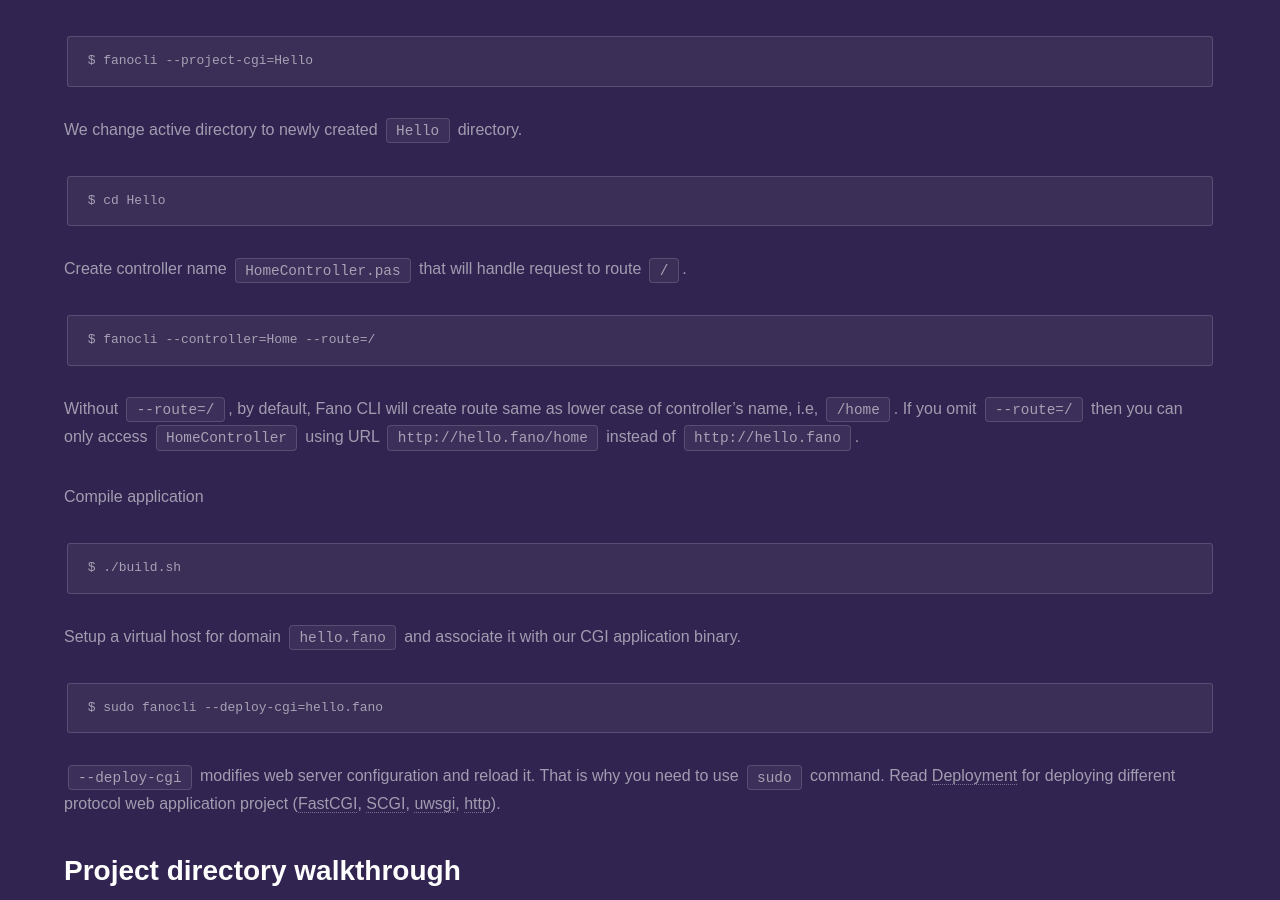
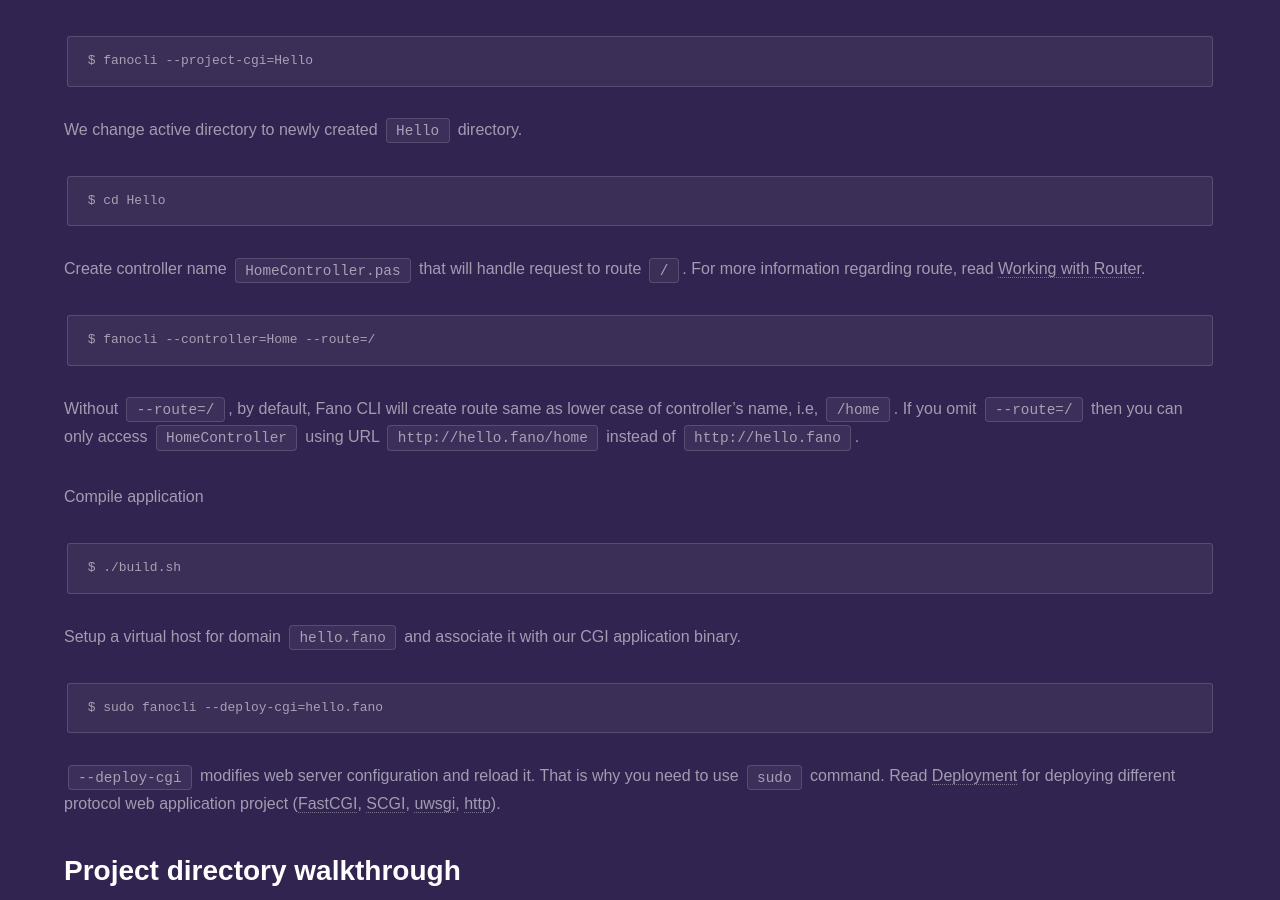
Before and after one commit to fanoframework/fanoframework.github.io, a Jekyll site: the page built from getting-started/index.md, in a window 1280 px wide and 900 px high, scrolled down 1408 px. Built offline with Jekyll 4.4.1, drawn with Linux system fonts in a browser that asks for light colours; our own code applies the rules of GitHub Pages for plain Markdown files.

Commit message:
Add reference to router documentation

````diff
--- a/getting-started/index.md
+++ b/getting-started/index.md
@@ -53,7 +53,7 @@
 $ cd Hello
 ```
 
-Create controller name `HomeController.pas` that will handle request to route `/`.
+Create controller name `HomeController.pas` that will handle request to route `/`. For more information regarding route, read [Working with Router](/working-with-router).
 ```
 $ fanocli --controller=Home --route=/
 ```
````
